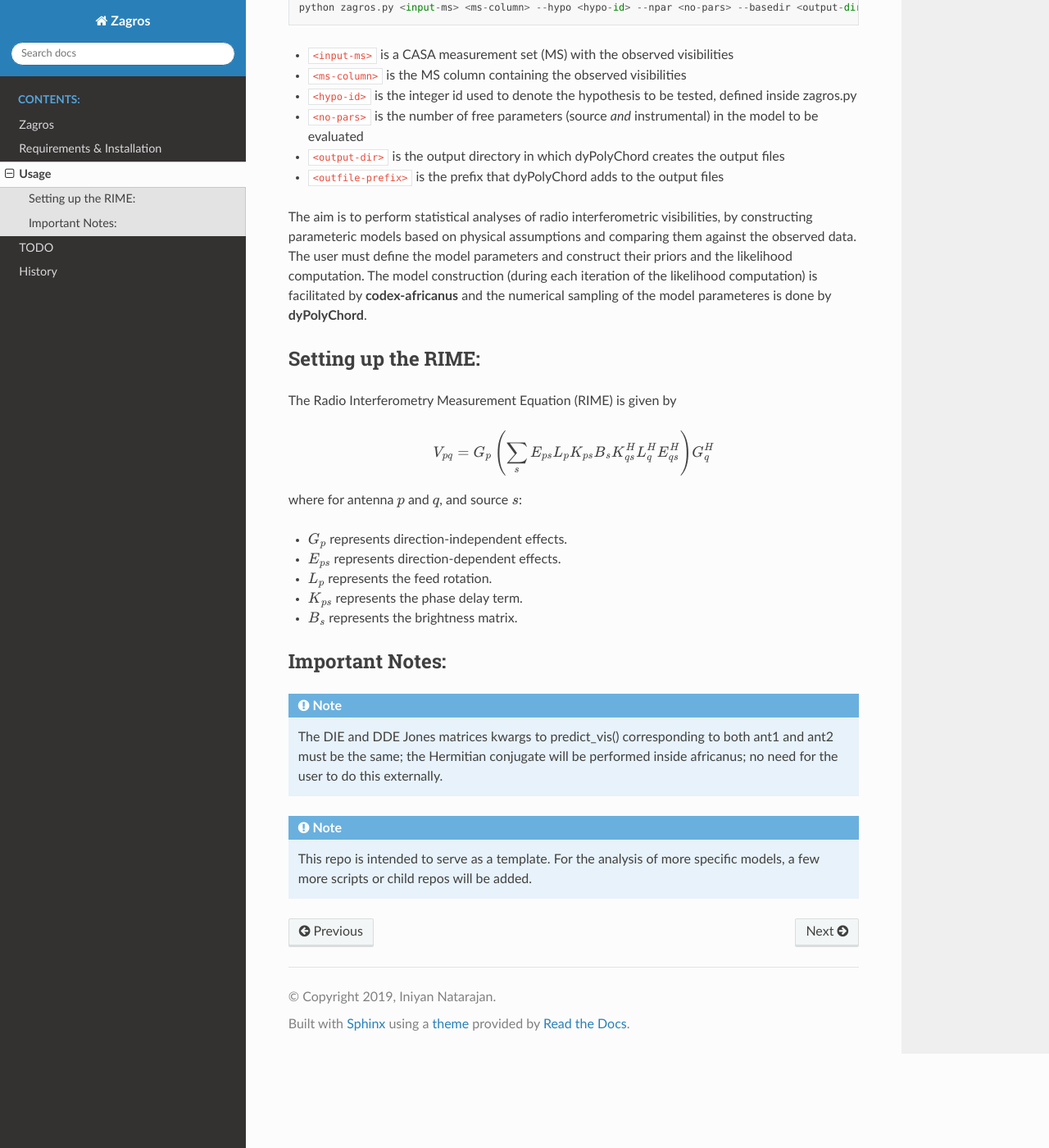
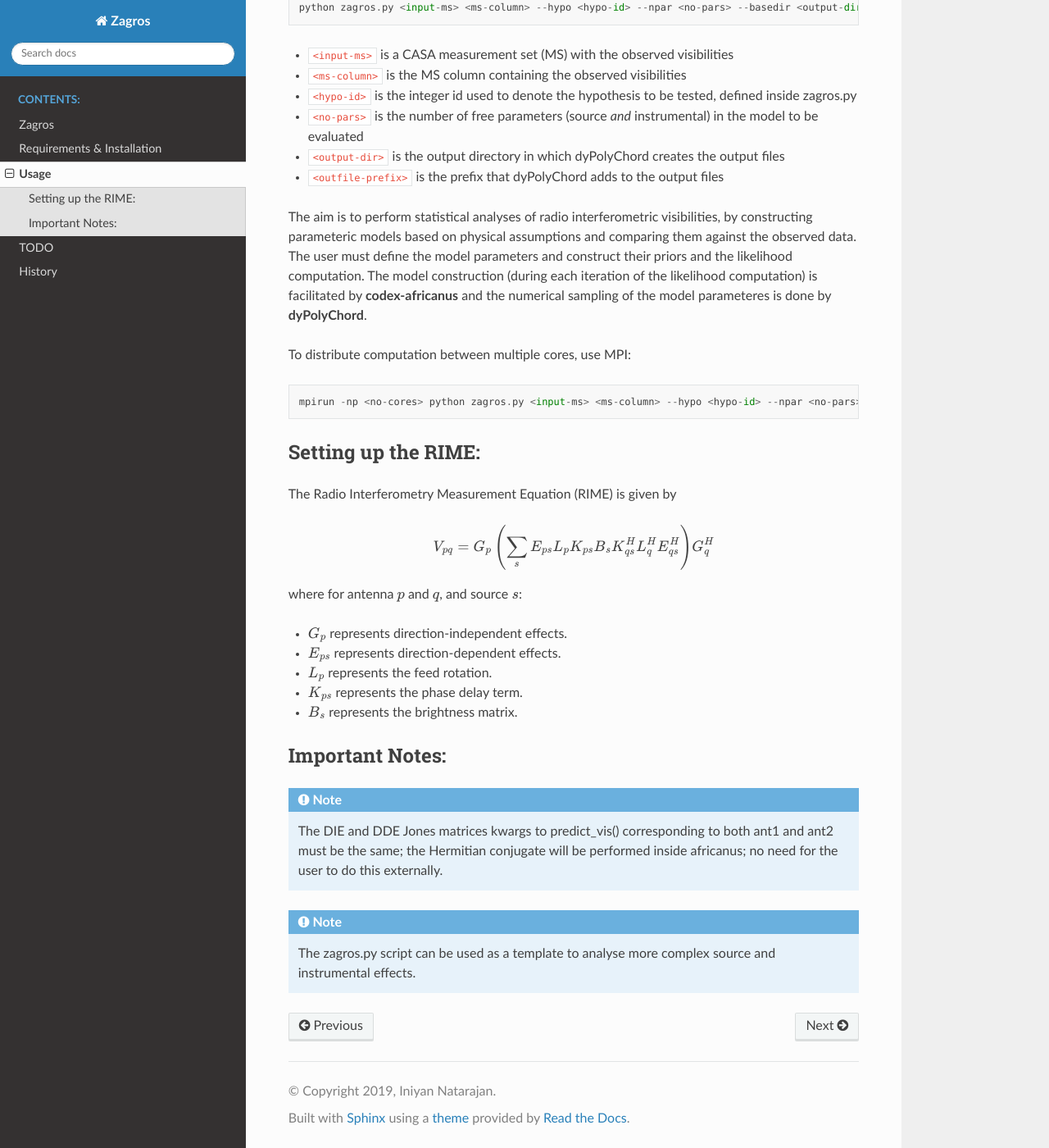
Before and after one commit to iniyannatarajan/zagros, a Sphinx documentation site: the page built from docs/source/usage.rst, in a window 1280 px wide and 1400 px high, scrolled down 244 px. Shown: the whole window at 82% size. Built offline with Sphinx 7.4.7 and the Read the Docs theme 2.0.0, drawn with Linux system fonts in a browser that asks for light colours.

Commit message:
Update docs

```diff
--- a/docs/source/todo.rst
+++ b/docs/source/todo.rst
@@ -2,8 +2,6 @@
 TODO
 ====
 
-.. todo:: Investigate MPI usage and dyPolyChord parameters
-
-.. todo:: Verify the MeqTrees vs Montblanc vs Codex-africanus uvw convention
+.. todo:: Develop a dask-based distributed version of Zagros (potentially a different repo)
 
 .. todo:: Incorporate more complex source structures - (i) shapelets, (ii) FITS images
--- a/docs/source/usage.rst
+++ b/docs/source/usage.rst
@@ -16,6 +16,10 @@ Zagros can be run as follows, after modifying the likelihood and prior functions
 The aim is to perform statistical analyses of radio interferometric visibilities, by constructing parameteric models based on physical assumptions and comparing them against the observed data.
 The user must define the model parameters and construct their priors and the likelihood computation.
 The model construction (during each iteration of the likelihood computation) is facilitated by **codex-africanus** and the numerical sampling of the model parameteres is done by **dyPolyChord**.
+
+To distribute computation between multiple cores, use MPI::
+
+    mpirun -np <no-cores> python zagros.py <input-ms> <ms-column> --hypo <hypo-id> --npar <no-pars> --basedir <output-dir> --fileroot <outfile-prefix>
 
 Setting up the RIME:
 --------------------
@@ -44,4 +48,4 @@ Important Notes:
 .. note:: The DIE and DDE Jones matrices kwargs to predict_vis() corresponding to both ant1 and ant2 must be the same; the Hermitian conjugate will be performed inside africanus;
           no need for the user to do this externally.
 
-.. note:: This repo is intended to serve as a template. For the analysis of more specific models, a few more scripts or child repos will be added.
+.. note:: The zagros.py script can be used as a template to analyse more complex source and instrumental effects.
```
